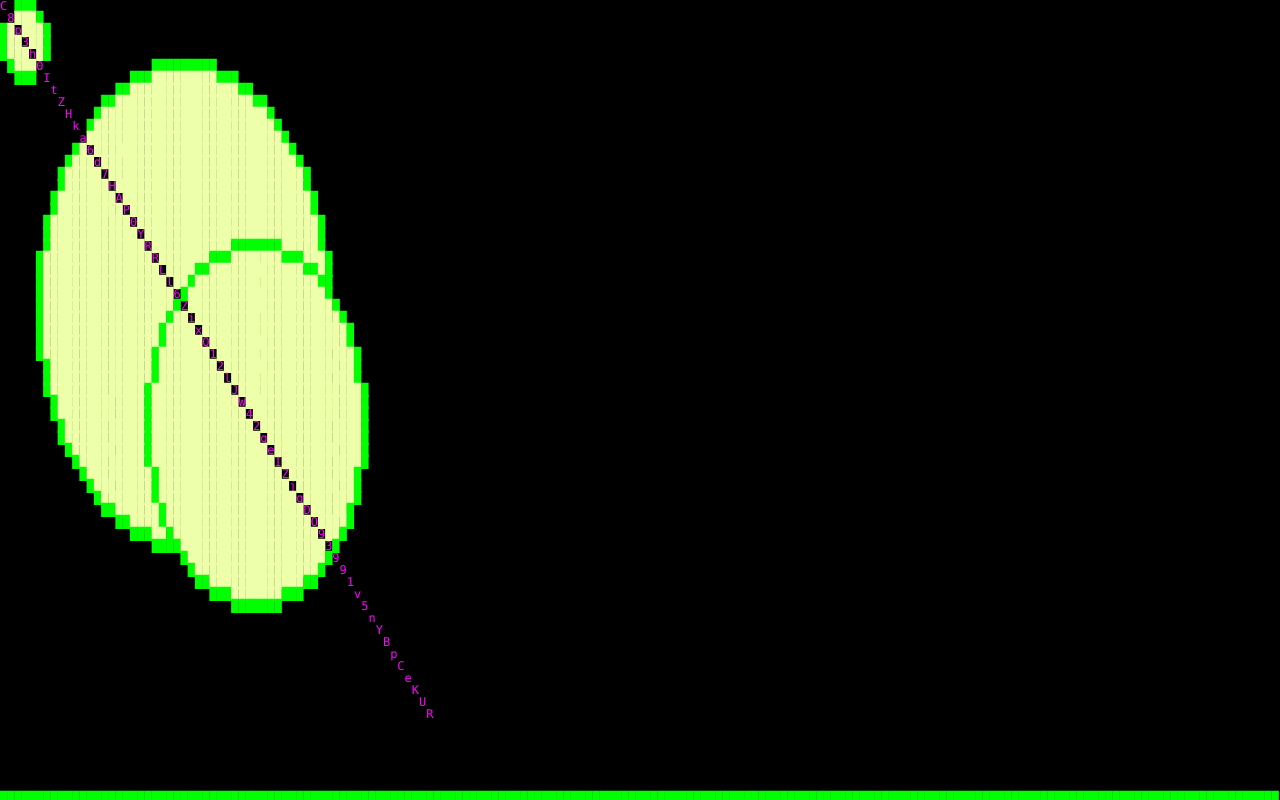
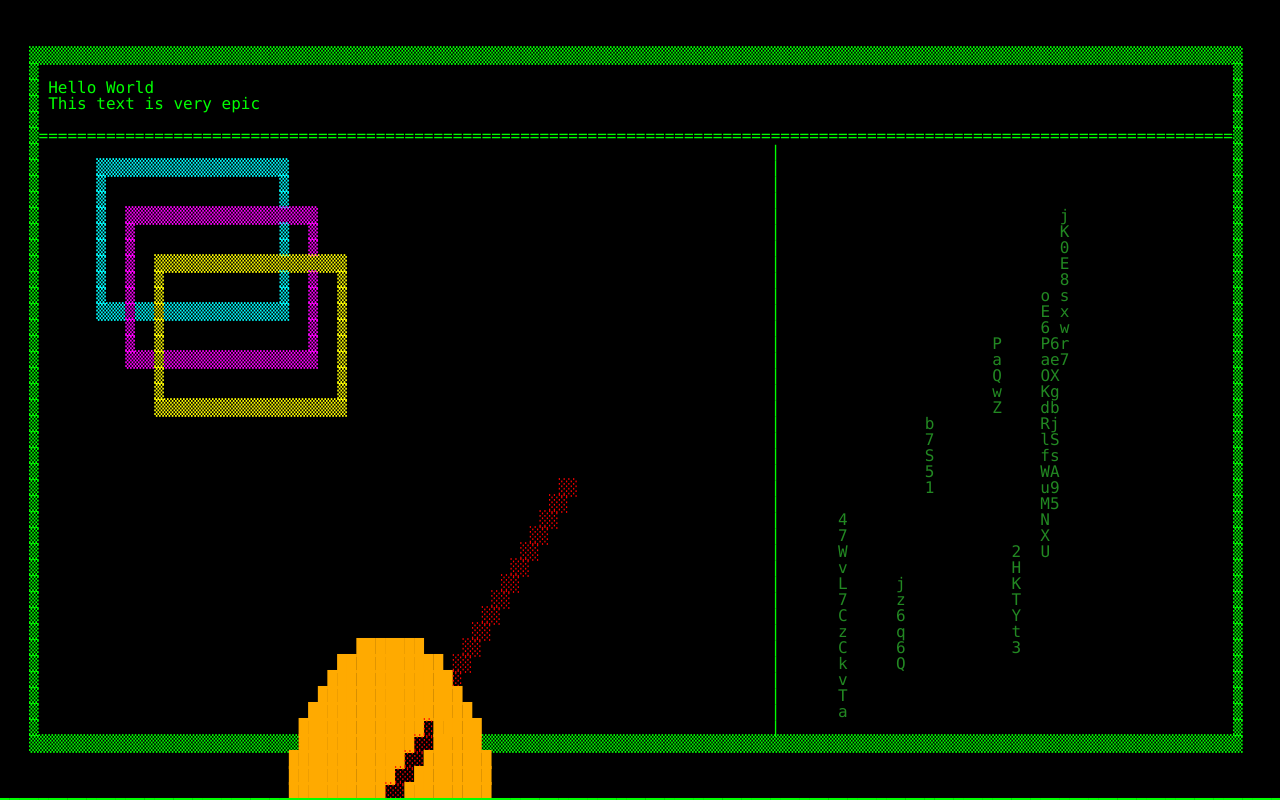
Before and after one commit to JC-G/JC-G.github.io, a plain HTML site: page index.html in a window 1280 px wide. Drawn offline with nearby package versions, Linux system fonts and the light colour scheme.

Commit message:
Create a nice scene

```diff
--- a/index.html
+++ b/index.html
@@ -3,7 +3,14 @@
     <head>
         <link rel="stylesheet" href="style.css">
         <script src="https://ajax.googleapis.com/ajax/libs/jquery/3.5.1/jquery.min.js"></script>
+        <script src="shapes.js"></script>
+        <script src="scenes.js"></script>
         <script src="terminal.js"></script>
+
+
+        <script src="setup.js"></script>
+
+
     </head>
     <body>
         <div id="terminal" class="terminal fullscreen">
--- /dev/null
+++ b/scenes.js
@@ -0,0 +1,67 @@
+class Scene {
+    constructor() {
+
+    }
+
+    setup() {
+        console.log("Unimplemented Setup");
+    }
+
+    stepScene() {
+        console.log("Unimplemented Step");
+    }
+}
+
+class HelloScene extends Scene {
+    constructor() {
+        super();
+    }
+    setup () {
+
+        new Rectangle(3,3,1,getWidth()-6,getHeight()-6);
+        new RenderText(5,5,2,"Hello World");
+        new RenderText(5,6,2,"This text is very epic");
+
+        this.movingLine = new SlantedLine(30,30,0,60,60,10);
+        new HLine(4,getWidth()-5,8,2);
+
+        (new Rectangle(10,10,1,20,10)).setColor("0FF");
+        (new Rectangle(13,13,1,20,10)).setColor("F0F");
+        (new Rectangle(16,16,1,20,10)).setColor("FF0");
+
+        this.movingLine.setColor("F00");
+        (new Circle(40,50,5,10)).setColor("FA0");
+        new VLine(80,9,getHeight() - 5,2);
+
+        // (new FilledRectangle(82,10,999,getWidth()-87,getHeight()-15)).setColor("7F7");
+
+        this.matrixParticles = new ShapeList();
+
+    }
+
+    stepScene(t) {
+        this.movingLine.x1 = 30+15*(1+Math.sin(t/5));
+        this.movingLine.x2 = 60-15*(1+Math.sin(t/5));
+
+        if (randInt(1,5) > 2) {
+            var p = new MatrixParticle(randInt(82,getWidth()-4),getHeight()-5,1,randInt(5,15));
+            p.setColor("282");
+            this.matrixParticles.add(p);
+        }
+
+        var deleteParticles = Array();
+        this.matrixParticles.forAll(function (k,p) {
+            p.y--;
+            if (p.y < 9 + p.length) {
+                deleteParticles.push(k);
+            }
+            if (randInt(1,2) == 1) {
+                p.setString();
+            }
+        });
+        deleteParticles.forEach(function f(k) {
+            this.matrixParticles.get(k).delete();
+            this.matrixParticles.deleteItem(k);
+        },this);
+    } //static scene
+}
--- /dev/null
+++ b/setup.js
@@ -0,0 +1,2 @@
+
+var ACTIVE_SCENE = new HelloScene();
--- /dev/null
+++ b/shapes.js
@@ -0,0 +1,218 @@
+
+class Renderable {
+    static #counter = 0;
+    constructor(x,y,z) {
+        this.render = true;
+        this.x=x;
+        this.y=y;
+        this.z=z;
+        this.UID = Renderable.#counter;
+        Renderable.#counter++;
+        SCREEN_OBJECTS[this.UID] = this;
+        this.color = "0F0";
+
+    }
+    delete () {
+        delete SCREEN_OBJECTS[this.UID];
+    }
+
+    draw () {
+        console.log("Unimplemented Draw!");
+    }
+
+    setColor(c) {
+        this.color = c;
+    }
+}
+
+class SlantedLine extends Renderable {
+    constructor(x1,y1,z1,x2,y2,z2) {
+        super(x1,y1,z1);
+
+        this.x1 = x1;
+        this.y1 = y1;
+        this.z1 = z1;
+
+        this.x2 = x2;
+        this.y2 = y2;
+        this.z2 = z2;
+    }
+
+    draw () {
+        var t = 5000;
+        var stepx = (this.x2-this.x1)/t;
+        var stepy = (this.y2-this.y1)/t;
+        var stepz = (this.z2-this.z1)/t;
+        for (var i = 0; i <= t; i++ ) {
+            setPixel(this.x1+stepx*i,this.y1+stepy*i,this.z1+stepz*i,SHADES[0],this.color);
+        }
+
+    }
+
+}
+
+class VLine extends Renderable {
+    constructor(x,y1,y2,z) {
+        super(x,y1,z);
+        this.y1 = y1;
+        this.y2 = y2;
+    }
+
+    draw () {
+        for (var i = this.y1; i <= this.y2; i++) {
+            setPixel(this.x,i,this.z,"|",this.color);
+        }
+    }
+}
+
+class Rectangle extends Renderable {
+    constructor(x,y,z,w,h) {
+        super(x,y,z);
+        this.width = w;
+        this.height = h;
+        this.x=x;
+        this.y=y;
+    }
+
+    draw() {
+        for (var dx = this.x; dx < this.x+this.width;dx++) {
+            setPixel(dx,this.y,this.z,SHADES[1],this.color);
+            setPixel(dx,this.y+this.height-1,this.z,SHADES[1],this.color);
+        }
+        for (var dy = this.y; dy < this.y+this.height;dy++) {
+            setPixel(this.x,dy,this.z,SHADES[1],this.color);
+            setPixel(this.x+this.width-1,dy,this.z,SHADES[1],this.color);
+        }
+    }
+}
+
+class FilledRectangle extends Renderable {
+    constructor(x,y,z,w,h) {
+        super(x,y,z);
+        this.width = w;
+        this.height = h;
+        this.x=x;
+        this.y=y;
+    }
+
+    draw() {
+        for (var dx = this.x; dx < this.x+this.width;dx++) {
+            for (var dy = this.y; dy < this.y+this.height;dy++) {
+                setPixel(dx,dy,this.z,SHADES[0],this.color);
+            }
+        }
+    }
+}
+
+class Circle extends Renderable {
+    constructor (x,y,z,r) {
+        super(x,y,z);
+        this.x = x;
+        this.y = y;
+        this.radius = r;
+    }
+    draw () {
+        for (var dx = this.x - this.radius; dx <= this.x + this.radius; dx+=1) {
+            for (var dy = this.y-this.radius; dy <= this.y + this.radius; dy+=1) {
+                var d2 = (dy-this.y)*(dy-this.y) + (dx-this.x)*(dx-this.x);
+                var dist = Math.sqrt(d2) - this.radius
+                if (Math.abs(dist) < 0.5) {
+                    setPixel(dx,dy,this.z,BLOCK,this.color);
+                } else if (dist < 0) {
+                    setPixel(dx,dy,this.z,BLOCK,this.color);
+                }
+            }
+        }
+    }
+}
+
+class HLine extends Renderable {
+    constructor(x1,x2,y,z) {
+        super(x1,y,z);
+        this.x1 = x1;
+        this.x2 = x2;
+    }
+
+    draw () {
+        for (var i = this.x1; i <= this.x2; i++) {
+            setPixel(i,this.y,this.z,"=",this.color);
+        }
+    }
+}
+
+class RandomChar extends Renderable {
+    constructor(x,y,z) {
+        super(x,y,z);
+    }
+    draw () {
+        setPixel(this.x,this.y,this.z,characters.charAt(Math.floor(Math.random() * characters.length)),this.color);
+    }
+}
+
+class RenderText extends Renderable {
+    constructor(x,y,z,text) {
+        super(x,y,z);
+        this.text = text;
+    }
+
+    draw () {
+        for (var i = 0; i < this.text.length; i++) {
+            setPixel(this.x+i,this.y,this.z,this.text.charAt(i),this.color);
+        }
+
+    }
+}
+
+class MatrixParticle extends Renderable {
+    constructor(x,y,z,length) {
+        super(x,y,z);
+        this.length = length;
+        this.setString();
+    }
+
+    draw () {
+        for (var i = 0; i < this.length; i++) {
+            setPixel(this.x,this.y-i,this.z,this.str.charAt(i),this.color);
+
+        }
+    }
+
+    setString() {
+        this.str = "";
+        for (var i = 0; i < this.length; i++) {
+            this.str +=characters.charAt(Math.floor(Math.random() * characters.length));
+        }
+    }
+}
+
+class ShapeList {
+    constructor() {
+        this.counter = 0;
+        this._internal = {};
+    }
+
+    add (o) {
+        var id = this.counter++;
+        this._internal[id] = o;
+        return id;
+    }
+
+    get (id) {
+        return this._internal[id];
+    }
+
+    deleteItem (id) {
+        delete this._internal[id];
+    }
+
+    deleteArray(arr) {
+
+    }
+
+    forAll(f) {
+        for (const [k,v] of Object.entries(this._internal)) {
+            f(k,v);
+        }
+    }
+
+}
--- a/style.css
+++ b/style.css
@@ -1,6 +1,6 @@
 .terminal {
     font-family: "Lucida Console", Courier, monospace;
-    font-size: 12px;
+    font-size: 16px;
     letter-spacing:0px;
     line-height: 100%;
     white-space: pre;
--- a/terminal.js
+++ b/terminal.js
@@ -1,5 +1,13 @@
 var WIDTH=0;
 var HEIGHT=0;
+
+function getWidth() {
+    return WIDTH;
+}
+function getHeight() {
+    return HEIGHT;
+}
+
 var SCREEN = null;
 var DEPTH_BUFFER = null;
 var COLOR_BUFFER = null;
@@ -10,73 +18,14 @@ const SHADES = ["&#9617;","&#9618;","&#9619;"]; //░▒▓
 const DEFAULT_COLOR = "0F0";
 var SCREEN_OBJECTS = {};
 
-var c = null;
 var characters = 'ABCDEFGHIJKLMNOPQRSTUVWXYZabcdefghijklmnopqrstuvwxyz0123456789';
-class Renderable {
-    static #counter = 0;
-    constructor(x,y,z) {
-        this.render = true;
-        this.x=x;
-        this.y=y;
-        this.z=z;
-        this.UID = Renderable.#counter;
-        Renderable.#counter++;
-        SCREEN_OBJECTS[this.UID] = this;
 
-    }
+var t = 0;
 
-    draw () {
-        console.log("Unimplemented Draw!");
-    }
+function randInt(start,stop) {
+    return Math.floor(start + (stop-start)*Math.random());
 }
 
-class Rectangle extends Renderable {
-    constructor(x,y,z,w,h) {
-        super(x,y,z);
-        this.width = w;
-        this.height = h;
-        this.x=x;
-        this.y=y;
-    }
-    draw() {
-        for (var dx = this.x; dx < this.x+this.width;dx++) {
-            for (var dy = this.y; dy < this.y+this.height;dy++) {
-                setPixel(dx,dy,this.z,SHADES[0]);
-            }
-        }
-    }
-}
-
-class Circle extends Renderable {
-    constructor (x,y,z,r) {
-        super(x,y,z);
-        this.x = x;
-        this.y = y;
-        this.radius = r;
-    }
-    draw () {
-        for (var dx = this.x - this.radius; dx <= this.x + this.radius; dx+=1) {
-            for (var dy = this.y-this.radius; dy <= this.y + this.radius; dy+=1) {
-                var d2 = (dy-this.y)*(dy-this.y) + (dx-this.x)*(dx-this.x);
-                var dist = Math.sqrt(d2) - this.radius
-                if (Math.abs(dist) < 0.5) {
-                    setPixel(dx,dy,this.z,BLOCK,"0F0");
-                } else if (dist < 0) {
-                    setPixel(dx,dy,this.z,BLOCK,"EFA");
-                }
-            }
-        }
-    }
-}
-
-class RandomChar extends Renderable {
-    constructor(x,y,z) {
-        super(x,y,z);
-    }
-    draw () {
-        setPixel(this.x,this.y,this.z,characters.charAt(Math.floor(Math.random() * characters.length)),"F0F");
-    }
-}
 function resetBuffers() {
 
     SCREEN = Array(HEIGHT).fill(0).map(_ => Array(WIDTH).fill(" "));
@@ -85,9 +34,10 @@ function resetBuffers() {
 
 }
 
+
 function setPixel(x,y,z,ch,col) {
-
-
+    x = Math.floor(x);
+    y = Math.floor(y);
     if (x < 0 || y < 0 || x >= WIDTH || y >= HEIGHT) {
         return;
     }
@@ -137,32 +87,25 @@ function renderScreen() {
     $('#terminal').html(screenText);
 
 }
+
 function renderLoop() {
-    c.x += 0.5;
-    c.y += 1;
+    ACTIVE_SCENE.stepScene(t);
     renderScreen();
+    t++;
 }
 
 $(document).ready( function() {
     resetBuffers();
-    r = new Rectangle(10,3,1,10,3);
-    r.render = false;
-    r.width = 20;
-    new Circle(25,25,1,20);
-    new Circle(35,35,1,15);
-    c = new Circle(20,20,1,5);
-    new Circle(3,3,1,3)
-    new RandomChar(15,15,2);
-    for (var i = 0; i < 60; i++) {
-        new RandomChar(i,i,2);
-    }
+
 
     $(window).resize( function () {
         setWindowSize();
         renderScreen();
     });
     setWindowSize();
+    ACTIVE_SCENE.setup();
+
     renderScreen();
-    setInterval(renderLoop, 1000);
+    setInterval(renderLoop, 70);
 
 });
```
